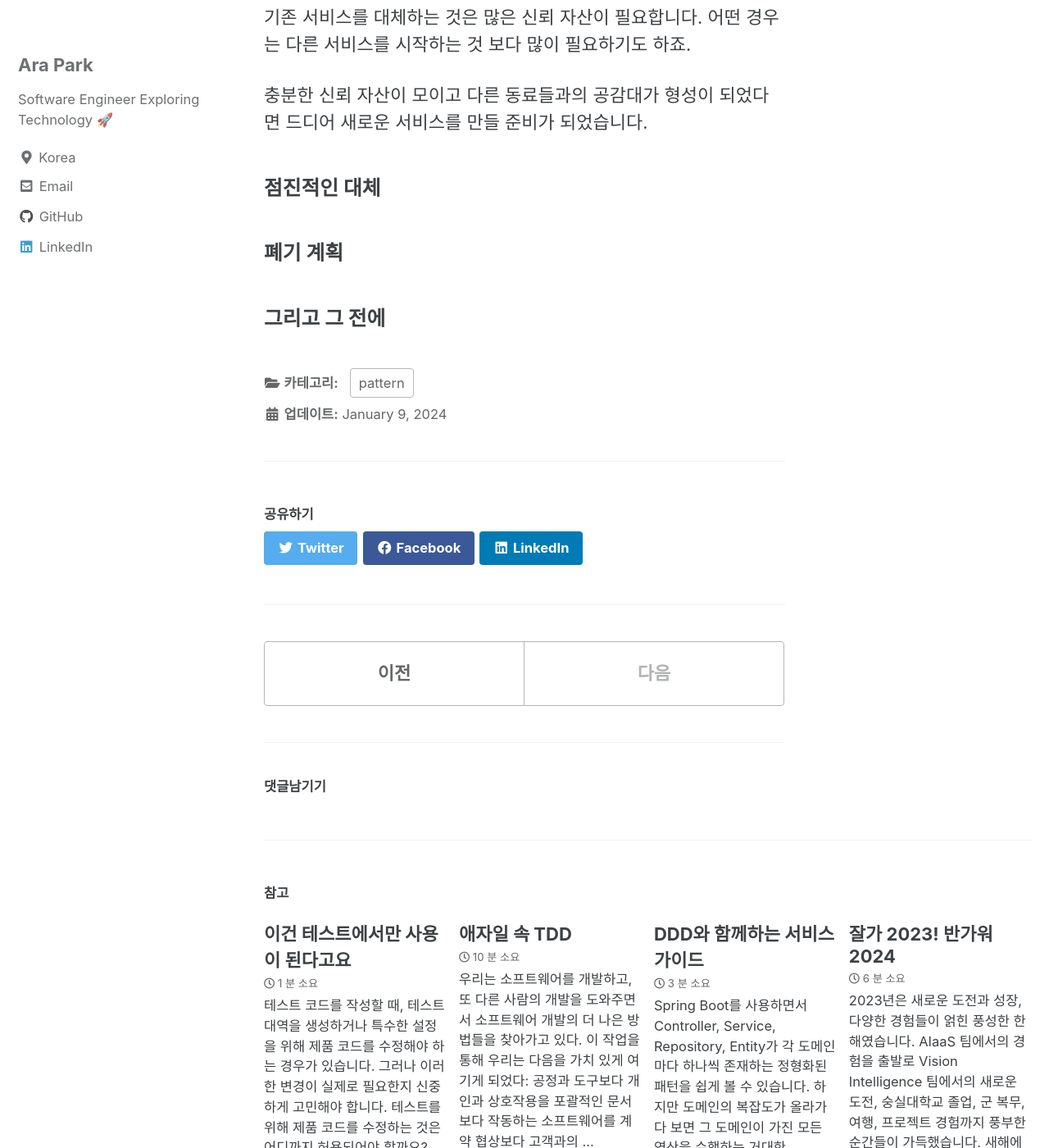
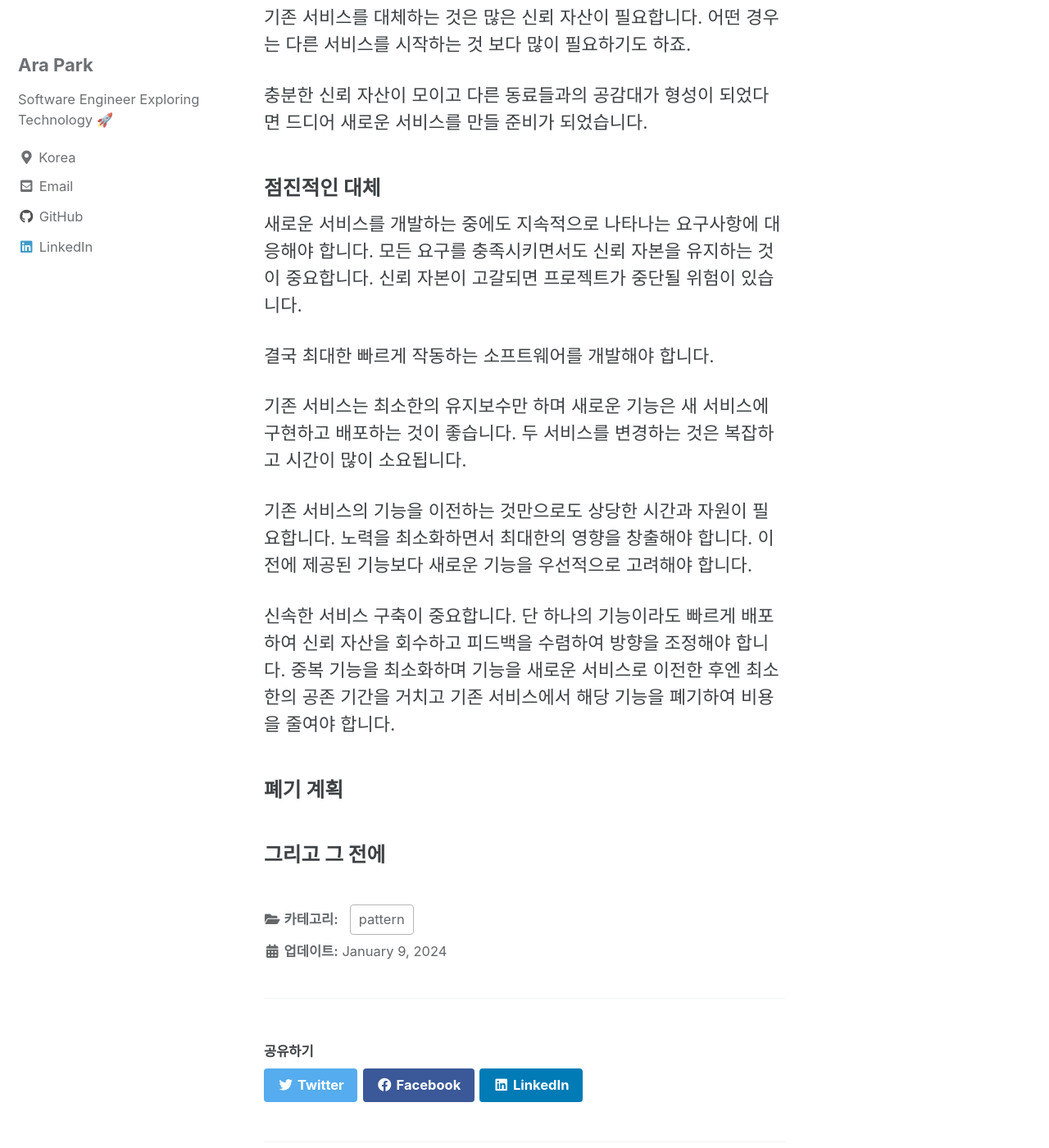
Before and after one commit to siyul-park/siyul-park.github.io, a Jekyll site: the page built from _posts/2024-01-09-live-with-lagacy.md, in a window 1280 px wide and 1400 px high, scrolled down 3817 px. Shown: the whole window at 82% size. Built offline with Jekyll 4.4.1, drawn with Linux system fonts in a browser that asks for light colours; cached includes are drawn as plain includes; comment, search, counter and statistics services are not loaded.

Commit message:
draft: 점진적인 개선

```diff
--- a/_posts/2024-01-09-live-with-lagacy.md
+++ b/_posts/2024-01-09-live-with-lagacy.md
@@ -61,6 +61,16 @@ categories: pattern
 
 ### 점진적인 대체
 
+새로운 서비스를 개발하는 중에도 지속적으로 나타나는 요구사항에 대응해야 합니다. 모든 요구를 충족시키면서도 신뢰 자본을 유지하는 것이 중요합니다. 신뢰 자본이 고갈되면 프로젝트가 중단될 위험이 있습니다.
+
+결국 최대한 빠르게 작동하는 소프트웨어를 개발해야 합니다.
+
+기존 서비스는 최소한의 유지보수만 하며 새로운 기능은 새 서비스에 구현하고 배포하는 것이 좋습니다. 두 서비스를 변경하는 것은 복잡하고 시간이 많이 소요됩니다.
+
+기존 서비스의 기능을 이전하는 것만으로도 상당한 시간과 자원이 필요합니다. 노력을 최소화하면서 최대한의 영향을 창출해야 합니다. 이전에 제공된 기능보다 새로운 기능을 우선적으로 고려해야 합니다.
+
+신속한 서비스 구축이 중요합니다. 단 하나의 기능이라도 빠르게 배포하여 신뢰 자산을 회수하고 피드백을 수렴하여 방향을 조정해야 합니다. 중복 기능을 최소화하며 기능을 새로운 서비스로 이전한 후엔 최소한의 공존 기간을 거치고 기존 서비스에서 해당 기능을 폐기하여 비용을 줄여야 합니다.
+
 ### 폐기 계획
 
 ### 그리고 그 전에
```
